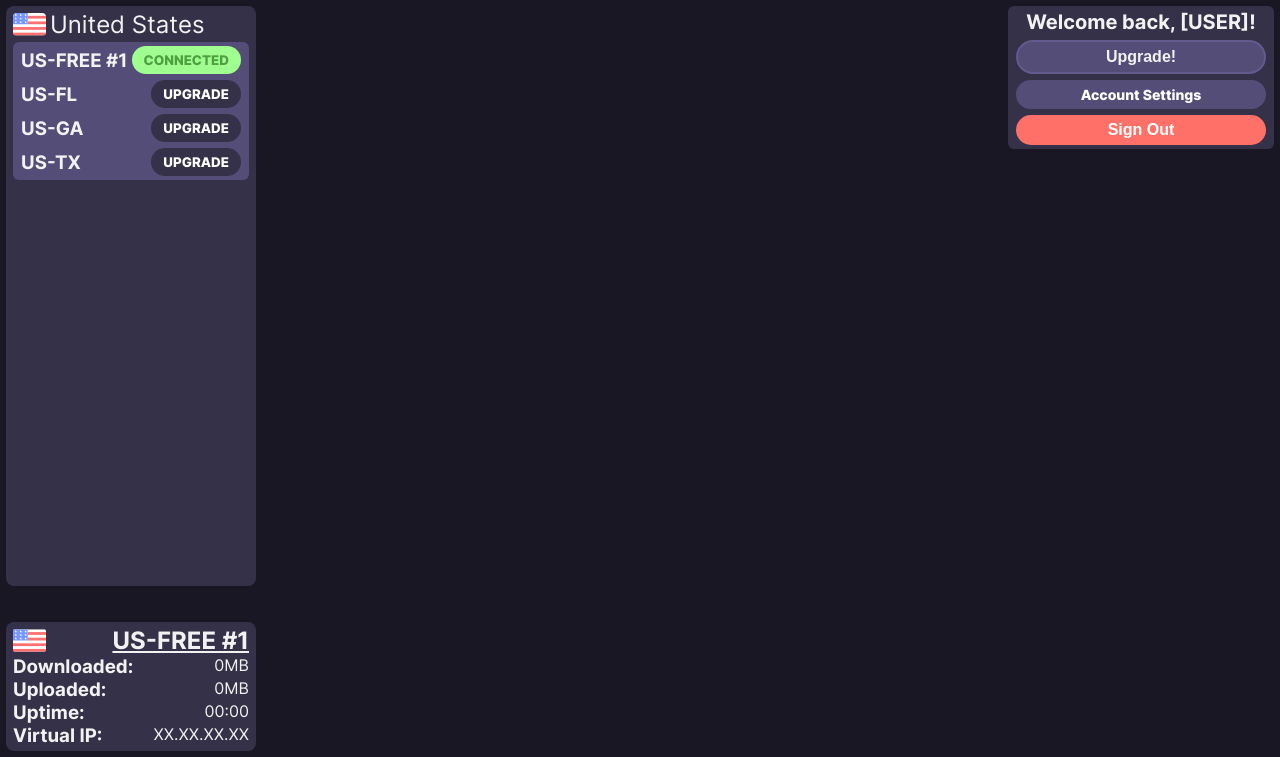
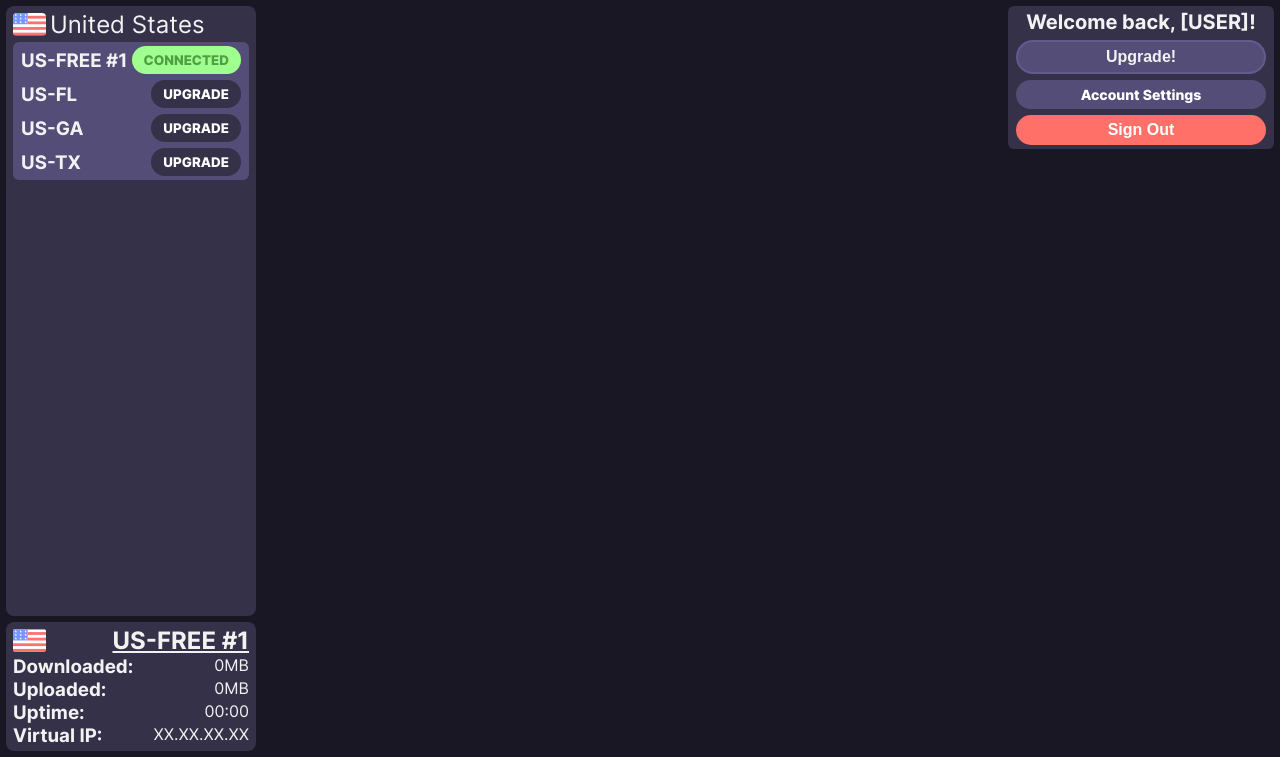
Before and after one commit to NebulaServices/NebulaVPN-tauri, a website: page src/index.html in a window 1280 px wide. Shown: the part 43-800 px from the top of the page. Drawn offline with Linux system fonts and the light colour scheme.

Commit message:
fixed left panel spacings

```diff
--- a/src/index.css
+++ b/src/index.css
@@ -174,7 +174,7 @@ header {
   position: absolute;
   left: 6px;
   top: calc(43px + 6px);
-  bottom: calc(129px + 42px);
+  bottom: calc(129px + 12px);
   width: 236px;
   border-radius: 8px;
   padding: 4px 7px;
```
